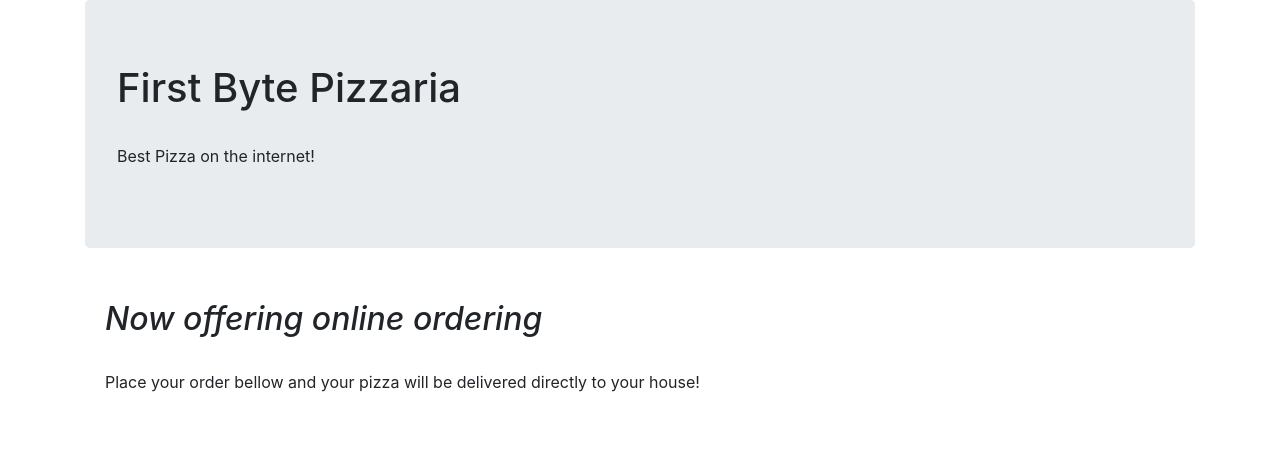
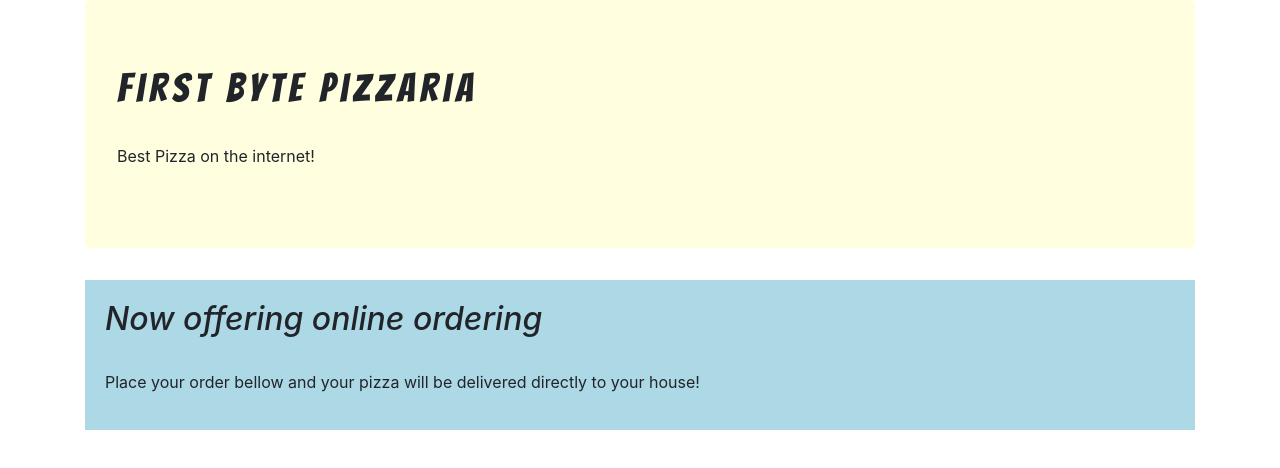
Before and after one commit to simpledimplejohn/pizzaParlor, a plain HTML site: page index.html in a window 1280 px wide. Drawn offline with Linux system fonts and the light colour scheme.

Commit message:
add styling to styles.css

```diff
--- a/css/styles.css
+++ b/css/styles.css
@@ -0,0 +1,11 @@
+h1 {
+  font-family: 'Bangers', cursive;
+  letter-spacing:5px;
+}
+
+.jumbotron {
+  background-color: lightyellow
+}
+.card-body {
+  background-color: lightblue;
+}
--- a/index.html
+++ b/index.html
@@ -1,6 +1,8 @@
 <!DOCTYPE html>
 <html lang="en">
 <head>
+  <link rel="preconnect" href="https://fonts.gstatic.com">
+  <link href="https://fonts.googleapis.com/css2?family=Bangers&display=swap" rel="stylesheet">
   <link rel="stylesheet" href="css/bootstrap.css" type="text/css">
   <link rel="stylesheet" href="css/styles.css" type="text/css">
   <script src="js/jquery-3.6.0.js"></script>
```
